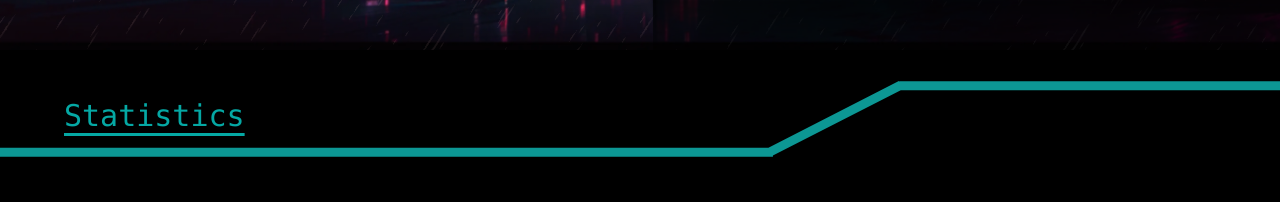
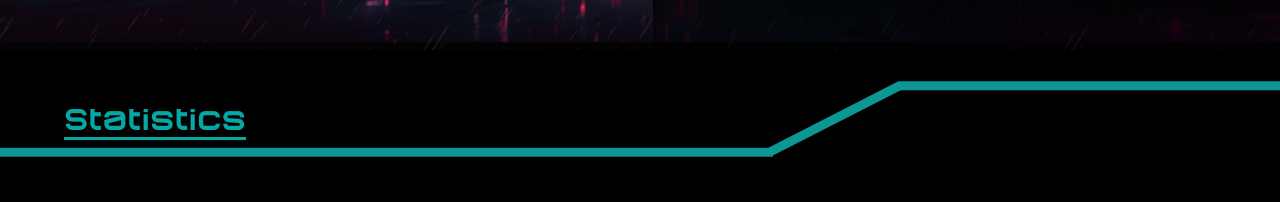
Before and after one commit to Hackodisha/Hackodisha2023, a Next.js app: page / in a window 1280 px wide. Shown: the part 750-952 px from the top of the page. Built offline with nearby package versions, Linux system fonts and the light colour scheme.

Commit message:
Fix: Change Default font to syoog

```diff
--- a/src/app/globals.css
+++ b/src/app/globals.css
@@ -3,10 +3,10 @@
 @tailwind utilities;
 
 @layer utilities {
-  div {
+  /* div {
     font-family: Monaco, monospace;
     font-size: 18px;
-  }
+  } */
 }
 @layer base {
   @font-face {
--- a/src/app/layout.js
+++ b/src/app/layout.js
@@ -3,6 +3,7 @@ import "./globals.css";
 import { Inter } from "next/font/google";
 
 const inter = Inter({ subsets: ["latin"] });
+
 
 export const metadata = {
   title: "HackOdisha 3.0",
@@ -12,7 +13,7 @@ export const metadata = {
 export default function RootLayout({ children }) {
   return (
     <html lang="en">
-      <body className={inter.className}>
+      <body className="font-syoog">
         <Navbar />
         {children}
       </body>
--- a/src/components/CommonComponent/Title/Title.js
+++ b/src/components/CommonComponent/Title/Title.js
@@ -4,7 +4,7 @@ function Title({ title, className }) {
   return (
     <div className={`flex justify-start ${className}`}>
       <span className={`flex flex-col justify-center items-center`}>
-        <div className="font-Gvonz font-light text-[#07D6D1] leading-normal text-[28px] md:text-[40px]">
+        <div className="font-gvonz font-light text-[#07D6D1] leading-normal text-[28px] md:text-[40px]">
           {title}
         </div>
         <div className="md:pt-2 basis-[6px] w-[92%] bg-[#0C9794] relative -top-1 md:top-0"></div>
--- a/tailwind.config.js
+++ b/tailwind.config.js
@@ -15,8 +15,8 @@ module.exports = {
       },
       fontFamily: {
         navtxt: "'myfont',sans-serif",
-        Gvonz: "'titlefont', sans-serif",
-        Syoog: "'syoog', sans-serif",
+        gvonz: "'titlefont', sans-serif",
+        syoog: "'syoog', sans-serif",
       },
       keyframes: {
         "trans-navbar": {
```
